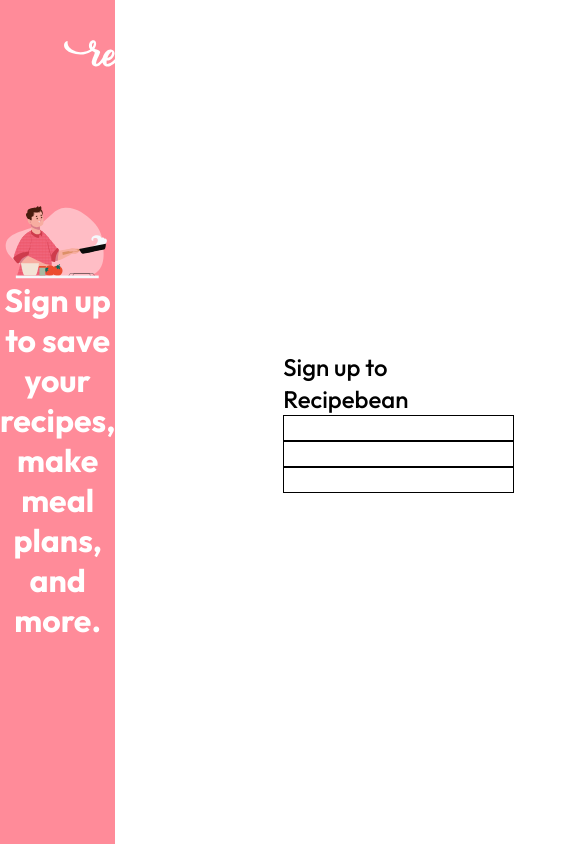
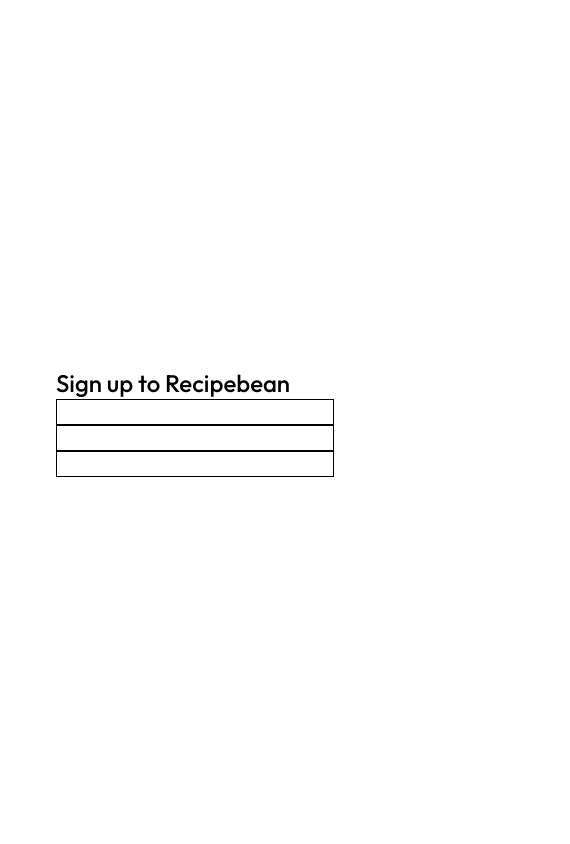
Before and after one commit to RandumbWilliam/recipebean-v2, a Next.js app in the folder web/: page /signup in a window 390 px wide. Shown: the whole page, 570 px wide, since content can reach past the window. Built offline with nearby package versions, Linux system fonts and the light colour scheme.

Commit message:
mobile- view

```diff
--- a/web/src/app/(auth)/components/Sidebar.tsx
+++ b/web/src/app/(auth)/components/Sidebar.tsx
@@ -1,16 +1,23 @@
 import Logo from "@/components/elements/Logo";
+import { cn } from "@/lib/utils";
 import Image from "next/image";
 import Link from "next/link";
 import React from "react";
 
 interface SidebarProps {
+  className?: string;
   imageSrc: string;
   text?: string;
 }
 
-const Sidebar: React.FC<SidebarProps> = ({ imageSrc, text }) => {
+const Sidebar: React.FC<SidebarProps> = ({ className, imageSrc, text }) => {
   return (
-    <div className="flex flex-col items-center justify-center h-full bg-brink-pink-200 w-[720px]">
+    <div
+      className={cn(
+        "flex flex-col items-center justify-center h-full bg-brink-pink-200 w-[580px]",
+        className
+      )}
+    >
       <Link href="/">
         <Logo className="absolute text-white h-10 top-10 left-16" />
       </Link>
@@ -23,7 +30,9 @@
         className="max-h-[70vh] object-contain object-center 2xl:max-h-[50vh]"
       />
       {text && (
-        <h2 className="h2-bold max-w-xl text-white text-center">{text}</h2>
+        <h2 className="text-4xl font-medium max-w-lg text-white text-center">
+          {text}
+        </h2>
       )}
     </div>
   );
--- a/web/src/app/(auth)/signup/page.tsx
+++ b/web/src/app/(auth)/signup/page.tsx
@@ -4,11 +4,12 @@
   return (
     <>
       <Sidebar
+        className="hidden lg:flex"
         imageSrc="/signup.svg"
         text="Sign up to save your recipes, make meal plans, and more."
       />
-      <div className="flex flex-1 items-center">
-        <div className="ml-28 px-14 py-7 w-full max-w-md">
+      <div className="flex flex-1 items-center justify-center 2xl:justify-start">
+        <div className="px-14 py-7 w-full max-w-md 2xl:ml-28">
           <h2 className="text-2xl font-medium">Sign up to Recipebean</h2>
           <form className="flex flex-col">
             <input
```
